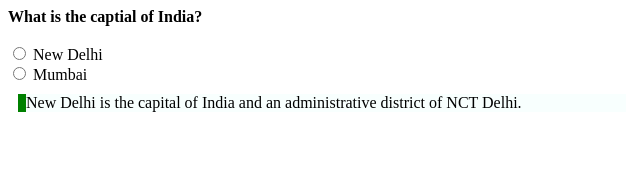
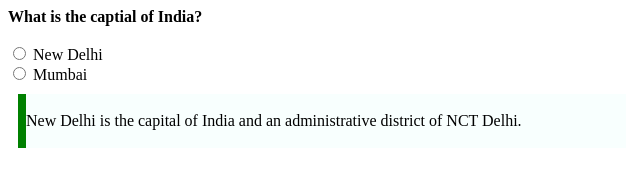
Before and after one commit to acciojob/trivia-Nawade-Ankitha, a website: page main.html in a window 1280 px wide. Shown: the whole page, without its empty margins (0-640 px from the left). Drawn offline with Linux system fonts and the light colour scheme.

Commit message:
created a submission

```diff
--- a/main.html
+++ b/main.html
@@ -14,8 +14,9 @@
 	<input type="radio" >
 	<label>Mumbai</label><br>
 
-	<blockquote cite="https://en.wikipedia.org/wiki/New_Delhi ">
-	New Delhi is the capital of India and an administrative district of NCT Delhi.
+	<blockquote cite="https://en.wikipedia.org/wiki/New_Delhi "><br>
+	New Delhi is the capital of India and an administrative district of NCT Delhi.<br>
+	<br>
 	</blockquote>
 	<!-- the entire body must be written by student -->
     <script type="text/javascript" src="./script.js">
```
